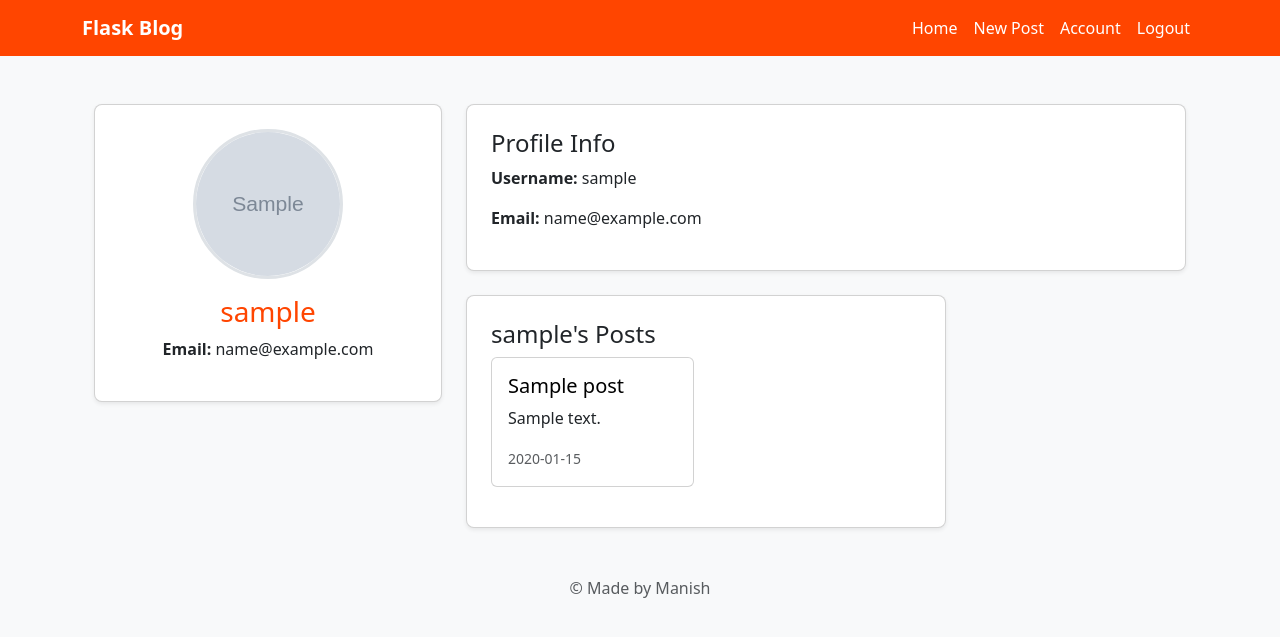
After one commit to TManish-3D/Blog, a Flask app: a page that uses new_projects/templates/base.html in a window 1280 px wide. The commit adds this page. Shown: the top 637 px of the page. Run offline with Flask 3, Linux system fonts and the light colour scheme; a user stored in the database is signed in; tables that the repository leaves empty hold one stand-in row (values such as "Sample post"); grey boxes marked "Sample" are stand-in pictures.

```diff
--- a/new_projects/models.py
+++ b/new_projects/models.py
@@ -13,7 +13,7 @@ class User(db.Model,UserMixin):
    image_file=db.Column(db.String(20),nullable=True ,default='default.jpg')
    posts=db.relationship('Post',backref='author',lazy=True)
    def __repr__(self):
-      return f"User('{self.username})','{self.email}','{self.image}')"
+      return f"User('{self.username}','{self.email}','{self.image_file}')"
 class Post(db.Model):
    id=db.Column(db.Integer,primary_key=True )
    title=db.Column(db.String(20),nullable=False )
--- a/new_projects/routes.py
+++ b/new_projects/routes.py
@@ -37,6 +37,14 @@ def account():
     if form.errors:
             print(form.errors)
     return render_template('account.html',title='Account',image_file=image_file,form=form)
+
+@app.route("/user/<string:username>")
+@login_required
+def user_posts(username):
+    user = User.query.filter_by(username=username).first_or_404()
+    posts = Post.query.filter_by(user_id=user.id).all()
+    return render_template('user.html', user=user, posts=posts)
+
 
 @app.route("/register",methods=['GET','POST'])
 def register():
@@ -81,3 +89,9 @@ def newpost():
       flash('Your post has been published','success')
       return redirect(url_for('home'))
    return render_template('newpost.html',title='New Post',form=form)
+
+@app.route("/newpost/<int:post_id>")
+@login_required
+def post(post_id):
+   post=Post.query.get_or_404(post_id)
+   return render_template('post.html',title=post.title,post=post)
--- a/new_projects/templates/base.html
+++ b/new_projects/templates/base.html
@@ -22,11 +22,12 @@
         <div class="collapse navbar-collapse" id="navbarNav">
             <ul class="navbar-nav ms-auto">
                 {% if current_user.is_authenticated %}
+                <li class="nav-item"><a class="nav-link text-white nav-hover" href="/">Home</a></li>
                     <li class="nav-item"><a class="nav-link text-white nav-hover" href="/newpost">New Post</a></li>
                     <li class="nav-item"><a class="nav-link text-white nav-hover" href="/account">Account</a></li>
                     <li class="nav-item"><a class="nav-link text-white nav-hover" href="/logout">Logout</a></li>
                 {% else %}
-                    <li class="nav-item"><a class="nav-link text-white nav-hover" href="/">Home</a></li>
+
                     <li class="nav-item"><a class="nav-link text-white nav-hover" href="/register">Register</a></li>
                     <li class="nav-item"><a class="nav-link text-white nav-hover" href="/login">Login</a></li>
                 {% endif %}
@@ -67,18 +68,21 @@
                                      width="50" height="50" alt="Profile Picture"style="cursor: pointer;"
                              onclick="previewImage(this.src)">
                                 <div>
-                                    <strong>{{ post.author.username }}</strong><br>
+                                      <a href="{{ url_for('account') if post.author == current_user else url_for('user_posts', username=post.author.username) }}"
+                                        style="text-decoration: none; color: #000; font-weight: 600;">
+                                           {{ post.author.username }}</a>
+
                                     <small class="text-muted">{{ post.date.strftime('%Y-%m-%d') }}</small>
                                 </div>
                             </div>
 
                             <!-- Post Title & Content -->
-                            <h5 class="card-title">{{ post.title }}</h5>
-                            <p class="card-text">{{ post.content[:120] }}{% if post.content|length > 120 %}...{% endif %}</p>
+                           <h5 class="card-title"style="color: #000; font-weight: 700" >{{ post.title }}</h5>
+                            <p class="card-text"style="color: #212529;">{{ post.content[:120] }}{% if post.content|length > 120 %}...{% endif %}</p>
 
                             <!-- Read More Button -->
                             <div class="mt-auto text-end">
-                                <a href="/post/{{ post.id }}" class="btn btn-sm text-white" style="background-color: orangered;">Read More</a>
+                                <a href="{{ url_for('post',post_id=post.id) }}" class="btn btn-sm text-white" style="background-color: orangered;">Read More</a>
                             </div>
                         </div>
                     </div>
--- /dev/null
+++ b/new_projects/templates/user.html
@@ -0,0 +1,86 @@
+{% extends "base.html" %}
+{% block title %}{{ user.username }}{% endblock %}
+
+{% block content %}
+<div class="container mt-5">
+    <div class="row">
+        <!-- Left Sidebar: Profile Info -->
+        <div class="col-md-4">
+            <div class="card shadow-sm rounded-3 p-4 text-center">
+
+                <!-- Profile Picture -->
+                <div class="mb-3 position-relative">
+                    <img id="profileImage"
+                         src="{{ url_for('static', filename='images/' + (user.image_file if user.image_file else 'default.jpg')) }}"
+                         alt="{{ user.username }}'s Profile Picture"
+                         class="rounded-circle border border-3 border-orangered"
+                         style="width: 150px; height: 150px; object-fit: cover; cursor: pointer;"
+                         onclick="previewImage(this.src)">
+                </div>
+
+                <!-- Username -->
+                <h3 style="color: orangered;">{{ user.username }}</h3>
+
+                <!-- Email -->
+                <p><strong>Email:</strong> {{ user.email }}</p>
+            </div>
+        </div>
+
+        <!-- Right Side: User Posts -->
+         <div class="col-md-8">
+            <div class="card shadow-sm rounded-3 p-4 mb-4">
+                <h4>Profile Info</h4>
+                <p><strong>Username:</strong> {{user.username }}</p>
+                <p><strong>Email:</strong> {{ user.email }}</p>
+            </div>
+        <div class="col-md-8">
+            <div class="card shadow-sm rounded-3 p-4">
+                <h4>{{ user.username }}'s Posts</h4>
+                <div class="row">
+                    {% for post in user.posts %}
+                        <div class="col-md-6 mb-3">
+                            <div class="card h-100">
+                                <div class="card-body">
+                                    <!-- Post Title (clickable) -->
+                                    <h5 class="card-title">
+                                        <a href="{{ url_for('newpost', post_id=post.id) }}"
+                                           style="color: #000; text-decoration: none;"
+                                           onmouseover="this.style.color='#ff4500'; this.style.textDecoration='underline';"
+                                           onmouseout="this.style.color='#000'; this.style.textDecoration='none';">
+                                           {{ post.title }}
+                                        </a>
+                                    </h5>
+                                    <p class="card-text">{{ post.content[:120] }}{% if post.content|length > 120 %}...{% endif %}</p>
+                                    <small class="text-muted">{{ post.date.strftime('%Y-%m-%d') }}</small>
+                                </div>
+                            </div>
+                        </div>
+                    {% else %}
+                        <p class="text-muted">No posts yet.</p>
+                    {% endfor %}
+                </div>
+            </div>
+        </div>
+    </div>
+</div>
+
+<!-- Image Preview Modal -->
+<div class="modal fade" id="imageModal" tabindex="-1" aria-hidden="true">
+  <div class="modal-dialog modal-dialog-centered">
+    <div class="modal-content bg-transparent border-0">
+      <div class="modal-body p-0">
+        <img id="modalImage" src="" class="img-fluid rounded" alt="Preview">
+      </div>
+      <button type="button" class="btn-close position-absolute top-0 end-0 m-2" data-bs-dismiss="modal" aria-label="Close"></button>
+    </div>
+  </div>
+</div>
+
+<script>
+function previewImage(src) {
+    document.getElementById('modalImage').src = src;
+    var imageModal = new bootstrap.Modal(document.getElementById('imageModal'));
+    imageModal.show();
+}
+</script>
+{% endblock %}
```
Also changed, not shown: new_projects/templates/post.html (added, +39 -0 lines), new_projects/static/images/cb4b63deceb3439f.jpg (added).
